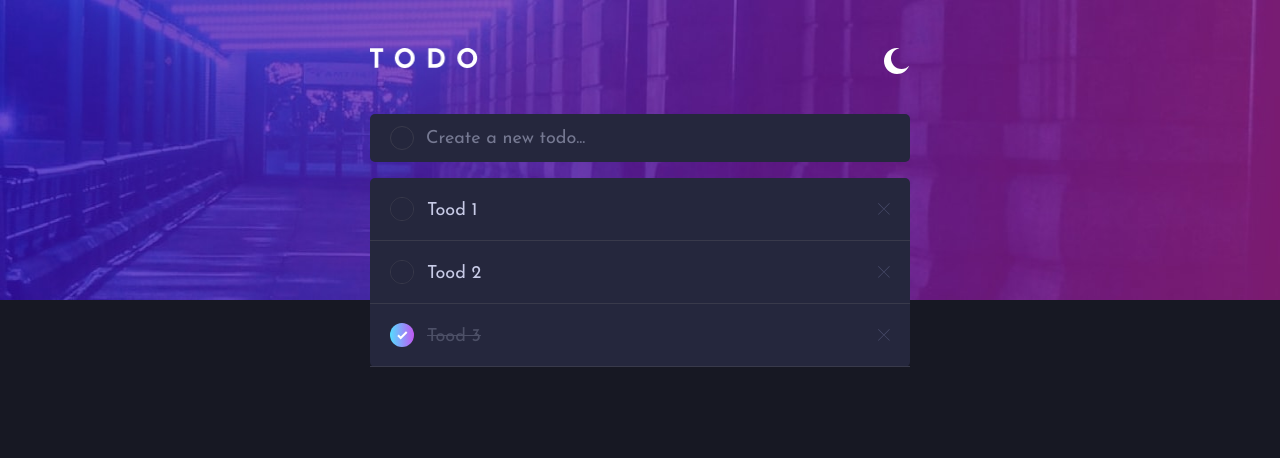
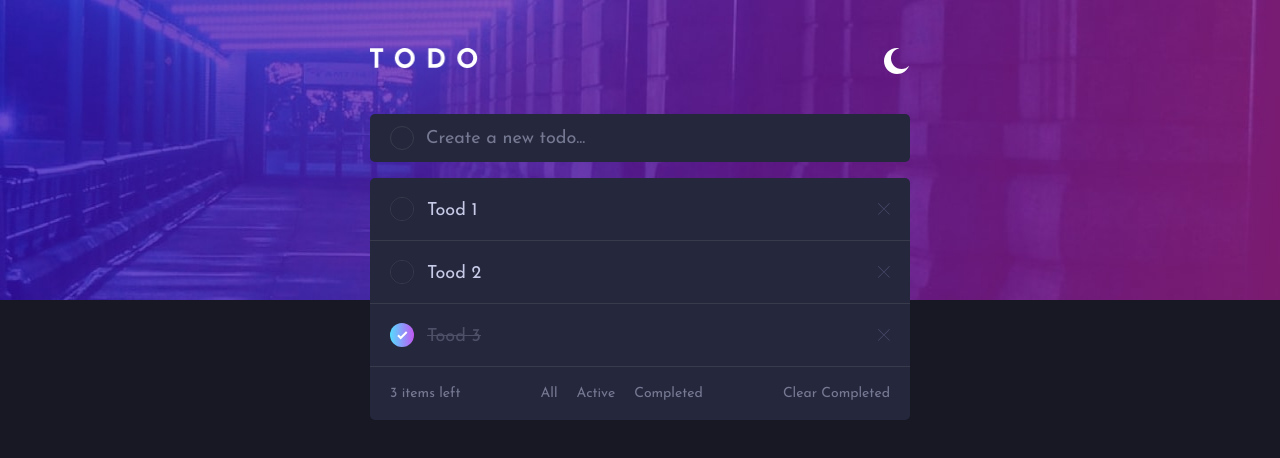
Before and after one commit to jazzielp/todo-app, a React (Vite) app: page / in a window 1280 px wide. Shown: the top 458 px of the page. Built offline with nearby package versions, Linux system fonts and the light colour scheme.

Commit message:
Add to section action

```diff
--- /dev/null
+++ b/src/components/Actions.tsx
@@ -0,0 +1,18 @@
+import { useTodo } from '../hooks/useTodo'
+
+export function Actions (): JSX.Element {
+  const { todos } = useTodo()
+  return (
+    <div className='list-todo__actions'>
+      <p className='list-todo__count-todo'>{todos.length} items left</p>
+      <div className='list-todo__filters'>
+        <a href='#' className='list-todo-filter'>All</a>
+        <a href='#' className='list-todo-filter'>Active</a>
+        <a href='#' className='list-todo-filter'>Completed</a>
+      </div>
+      <button className='list-todo__clear-container'>
+        Clear Completed
+      </button>
+    </div>
+  )
+}
--- a/src/components/ListTodo.tsx
+++ b/src/components/ListTodo.tsx
@@ -1,6 +1,7 @@
 import { useTodo } from '../hooks/useTodo'
 import { ItemTodo } from './ItemTodo'
 import { Todo } from '../types/types'
+import { Actions } from './Actions'
 export function ListTodo (): JSX.Element {
   const { todos } = useTodo()
   return (
@@ -8,7 +9,7 @@
       {
         todos && todos.map((todo: Todo) => <ItemTodo key={todo.id} todo={todo} />)
       }
-
+      <Actions />
     </div>
   )
 }
--- a/src/components/Main.tsx
+++ b/src/components/Main.tsx
@@ -1,3 +1,4 @@
+import { Actions } from './Actions'
 import { Form } from './Form'
 import { ListTodo } from './ListTodo'
 
--- a/src/components/icons/Sun.tsx
+++ b/src/components/icons/Sun.tsx
@@ -1,5 +1,5 @@
 export function Sun (): JSX.Element {
   return (
-    <svg xmlns='http://www.w3.org/2000/svg' width='26' height='26'><path fill='#FFF' fill-rule='evenodd' d='M13 21a1 1 0 011 1v3a1 1 0 11-2 0v-3a1 1 0 011-1zm-5.657-2.343a1 1 0 010 1.414l-2.121 2.121a1 1 0 01-1.414-1.414l2.12-2.121a1 1 0 011.415 0zm12.728 0l2.121 2.121a1 1 0 01-1.414 1.414l-2.121-2.12a1 1 0 011.414-1.415zM13 8a5 5 0 110 10 5 5 0 010-10zm12 4a1 1 0 110 2h-3a1 1 0 110-2h3zM4 12a1 1 0 110 2H1a1 1 0 110-2h3zm18.192-8.192a1 1 0 010 1.414l-2.12 2.121a1 1 0 01-1.415-1.414l2.121-2.121a1 1 0 011.414 0zm-16.97 0l2.121 2.12A1 1 0 015.93 7.344L3.808 5.222a1 1 0 011.414-1.414zM13 0a1 1 0 011 1v3a1 1 0 11-2 0V1a1 1 0 011-1z' /></svg>
+    <svg xmlns='http://www.w3.org/2000/svg' width='26' height='26'><path fill='#FFF' fillRule='evenodd' d='M13 21a1 1 0 011 1v3a1 1 0 11-2 0v-3a1 1 0 011-1zm-5.657-2.343a1 1 0 010 1.414l-2.121 2.121a1 1 0 01-1.414-1.414l2.12-2.121a1 1 0 011.415 0zm12.728 0l2.121 2.121a1 1 0 01-1.414 1.414l-2.121-2.12a1 1 0 011.414-1.415zM13 8a5 5 0 110 10 5 5 0 010-10zm12 4a1 1 0 110 2h-3a1 1 0 110-2h3zM4 12a1 1 0 110 2H1a1 1 0 110-2h3zm18.192-8.192a1 1 0 010 1.414l-2.12 2.121a1 1 0 01-1.415-1.414l2.121-2.121a1 1 0 011.414 0zm-16.97 0l2.121 2.12A1 1 0 015.93 7.344L3.808 5.222a1 1 0 011.414-1.414zM13 0a1 1 0 011 1v3a1 1 0 11-2 0V1a1 1 0 011-1z' /></svg>
   )
 }
```
